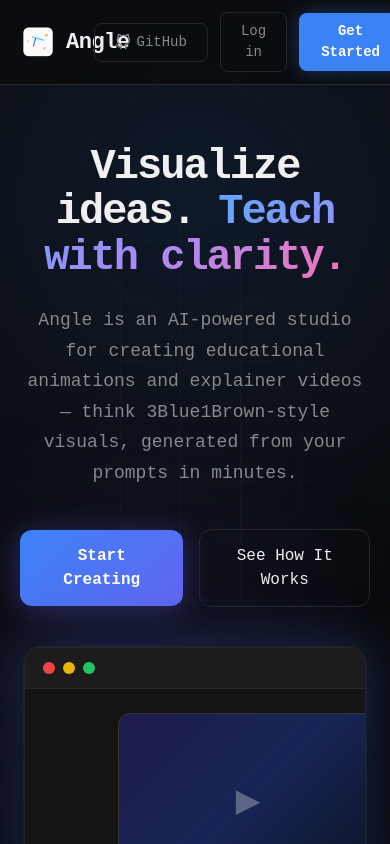
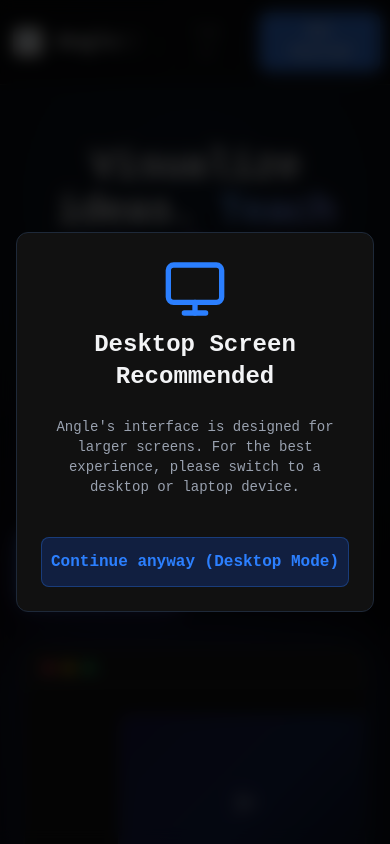
Before and after one commit to anonlegionoke/angle, a Next.js app: page / in a window 390 px wide. Shown: the top 844 px of the page. Built offline with nearby package versions, Linux system fonts and the light colour scheme; no server answers; a small style sheet from the web is missing.

Commit message:
feat: add DesktopRequiredModal component and update layout to include it; adjust PublicLanding styles for GitHub button

```diff
--- a/src/app/layout.tsx
+++ b/src/app/layout.tsx
@@ -1,6 +1,7 @@
 import type { Metadata } from "next";
 import { Geist, Geist_Mono } from "next/font/google";
 import "./globals.css";
+import DesktopRequiredModal from "@/components/DesktopRequiredModal";
 
 const geistSans = Geist({
   variable: "--font-geist-sans",
@@ -27,6 +28,7 @@
       <body
         className={`${geistSans.variable} ${geistMono.variable} antialiased`}
       >
+        <DesktopRequiredModal />
         {children}
       </body>
     </html>
--- /dev/null
+++ b/src/components/DesktopRequiredModal.tsx
@@ -0,0 +1,65 @@
+"use client";
+
+import React, { useState, useEffect } from 'react';
+import { Monitor } from 'lucide-react';
+
+export default function DesktopRequiredModal() {
+  const [isOpen, setIsOpen] = useState(false);
+
+  const applyDesktopMode = () => {
+    const viewports = document.querySelectorAll('meta[name=viewport]');
+    if (viewports.length > 0) {
+      viewports.forEach(v => v.setAttribute('content', 'width=1024, initial-scale=1, maximum-scale=1'));
+    } else {
+      const viewport = document.createElement('meta');
+      viewport.setAttribute('name', 'viewport');
+      viewport.setAttribute('content', 'width=1024, initial-scale=1, maximum-scale=1');
+      document.head.appendChild(viewport);
+    }
+  };
+
+  useEffect(() => {
+    const isMobile = window.innerWidth < 768 || /Mobi|Android/i.test(navigator.userAgent);
+    const hasDismissed = sessionStorage.getItem('angle_desktop_warning_dismissed');
+
+    if (isMobile) {
+      if (!hasDismissed) {
+        setIsOpen(true);
+      } else {
+        applyDesktopMode();
+      }
+    }
+  }, []);
+
+  const handleContinueAnyway = () => {
+    setIsOpen(false);
+    sessionStorage.setItem('angle_desktop_warning_dismissed', 'true');
+    applyDesktopMode();
+  };
+
+  if (!isOpen) return null;
+
+  return (
+    <div className="fixed inset-0 z-[100] flex items-center justify-center bg-black/80 backdrop-blur-sm p-4">
+      <div className="bg-[#111111] border border-gray-800 rounded-xl shadow-2xl p-6 max-w-md w-full text-center space-y-6">
+        <div className="flex justify-center text-blue-500 mb-2">
+          <Monitor className="w-16 h-16" />
+        </div>
+        <h2 className="text-2xl font-bold text-gray-100">Desktop Screen Recommended</h2>
+        <p className="text-gray-400 text-sm">
+          Angle&apos;s interface is designed for larger screens.
+          For the best experience, please switch to a desktop or laptop device.
+        </p>
+
+        <div className="pt-4 flex flex-col space-y-3">
+          <button
+            onClick={handleContinueAnyway}
+            className="w-full py-3 bg-blue-600/20 hover:bg-blue-600/30 border border-blue-500/30 text-blue-500 rounded-lg transition-colors font-semibold cursor-pointer"
+          >
+            Continue anyway (Desktop Mode)
+          </button>
+        </div>
+      </div>
+    </div>
+  );
+}
--- a/src/components/PublicLanding.tsx
+++ b/src/components/PublicLanding.tsx
@@ -390,10 +390,16 @@
             min-height: 260px;
           }
           .landing-nav {
-            padding: 12px 20px;
+            padding: 12px 10px;
           }
           .landing-hero {
             padding: 60px 20px 40px;
+          }
+          .github-text {
+            display: none;
+          }
+          .github-btn {
+            padding: 8px 12px;
           }
         }
 
@@ -693,11 +699,11 @@
             href="https://github.com/anonlegionoke/angle"
             target="_blank"
             rel="noopener noreferrer"
-            className="btn-ghost"
+            className="btn-ghost github-btn"
             style={{ textDecoration: 'none', display: 'flex', alignItems: 'center', gap: '6px' }}
           >
             <svg viewBox="0 0 24 24" width="16" height="16" stroke="currentColor" strokeWidth="2" fill="none" strokeLinecap="round" strokeLinejoin="round" className="css-i6dzq1"><path d="M9 19c-5 1.5-5-2.5-7-3m14 6v-3.87a3.37 3.37 0 0 0-.94-2.61c3.14-.35 6.44-1.54 6.44-7A5.44 5.44 0 0 0 20 4.77 5.07 5.07 0 0 0 19.91 1S18.73.65 16 2.48a13.38 13.38 0 0 0-7 0C6.27.65 5.09 1 5.09 1A5.07 5.07 0 0 0 5 4.77a5.44 5.44 0 0 0-1.5 3.78c0 5.42 3.3 6.61 6.44 7A3.37 3.37 0 0 0 9 18.13V22"></path></svg>
-            GitHub
+            <span className="github-text">GitHub</span>
           </a>
           <button className="btn-ghost" onClick={() => router.push("/login")}>
             Log in
```
